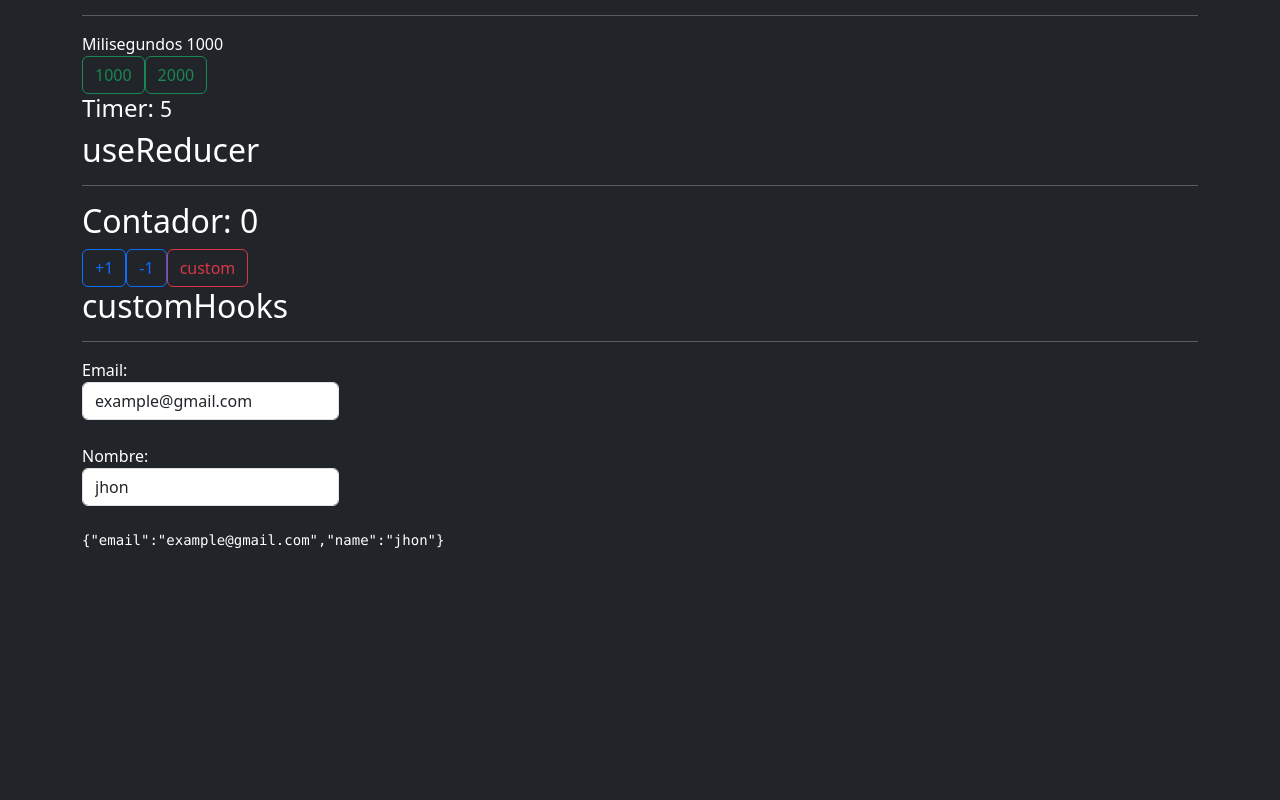
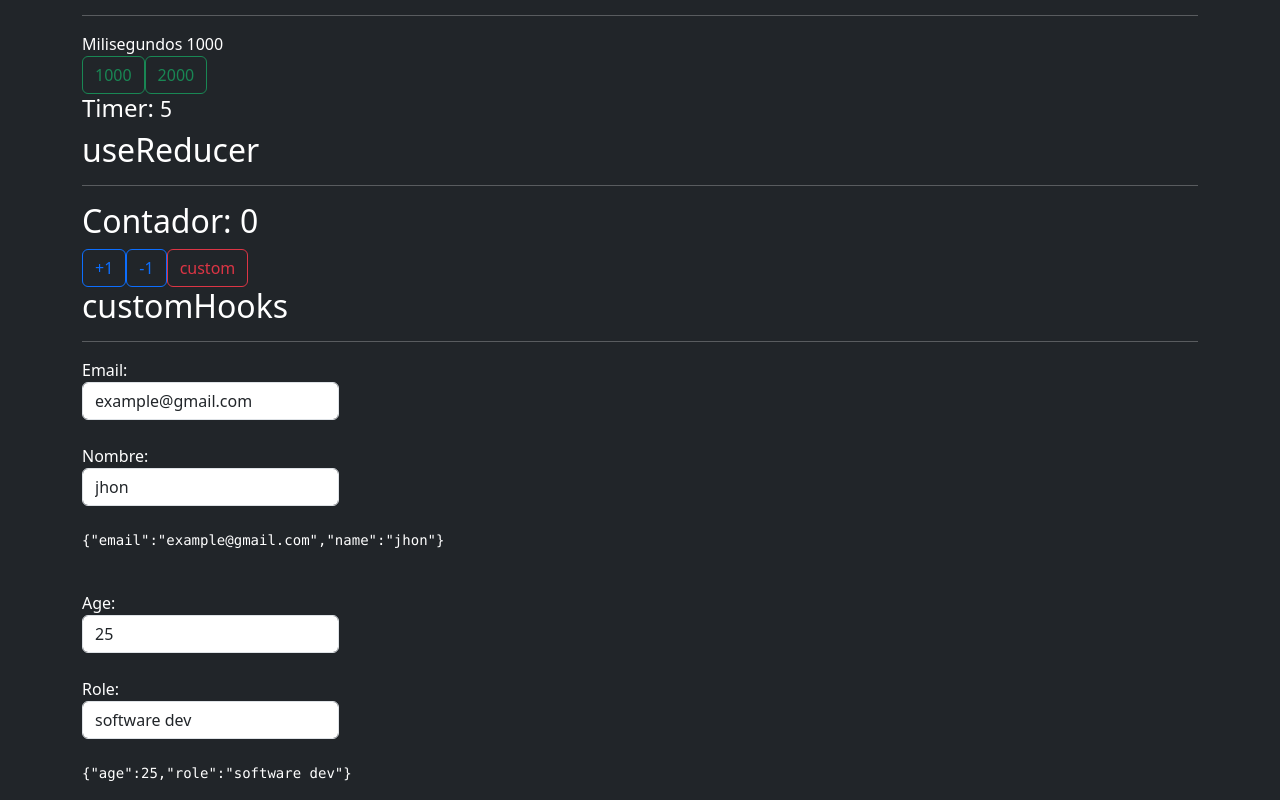
Before and after one commit to manzoDev/react-use-ts, a React (Create React App) app: page / in a window 1280 px wide. Shown: the part 483-1283 px from the top of the page. Before the commit the page ends 1074 px from the top, so only its background shows below. Built offline with nearby package versions, Linux system fonts and the light colour scheme.

Commit message:
use seconds form and hook with form

```diff
--- a/src/App.tsx
+++ b/src/App.tsx
@@ -4,6 +4,7 @@ import Usuario from './components/Usuario';
 import TimerFather from './components/TimerFather';
 import CounterRedu from './components/CounterRedu';
 import Formulario from './components/Formulario';
+import FormularioSS from './components/FormularioSeconds';
 
 function App() {
   return (
@@ -28,6 +29,7 @@ function App() {
     <hr/>
     <Formulario />
     <br/>
+    <FormularioSS/>
     </>
   );
 }
--- /dev/null
+++ b/src/components/FormularioSeconds.tsx
@@ -0,0 +1,44 @@
+import { useForm } from "../hooks/useForm"
+import { FormS } from "../interface/FormS";
+
+export default function FormularioSS() {
+
+    const { formulario, handleChange } = useForm<FormS>({
+        age: 25,
+        role: 'software dev'
+    });
+
+    //destructuramos
+    const { age, role } = formulario;
+
+    return (
+        <form autoComplete="off">
+
+            <div className="mb-3">
+                <label className="form-label">Age:
+                    <input
+                        type="number"
+                        className="form-control"
+                        name="age"
+                        value={age}
+                        onChange={handleChange}
+                    />
+                </label>
+            </div>
+
+            <div className="mb-3">
+                <label className="form-label">Role:
+                    <input
+                        type="text"
+                        className="form-control"
+                        name="role"
+                        value={role}
+                        onChange={handleChange}
+                    />
+                </label>
+            </div>
+
+            <pre>{JSON.stringify(formulario)}</pre>
+        </form>
+    )
+}
--- /dev/null
+++ b/src/interface/FormS.ts
@@ -0,0 +1,4 @@
+export interface FormS {
+    age: number;
+    role: string;
+}
```
